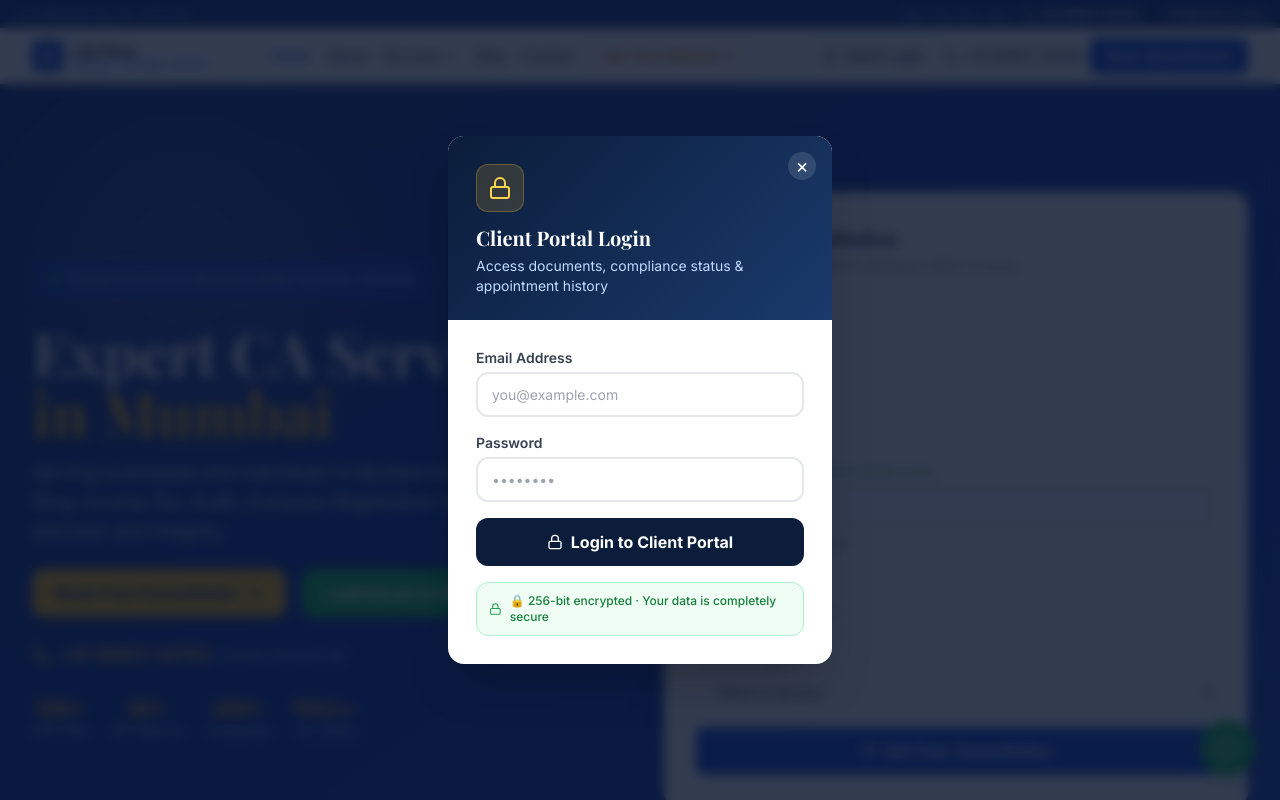
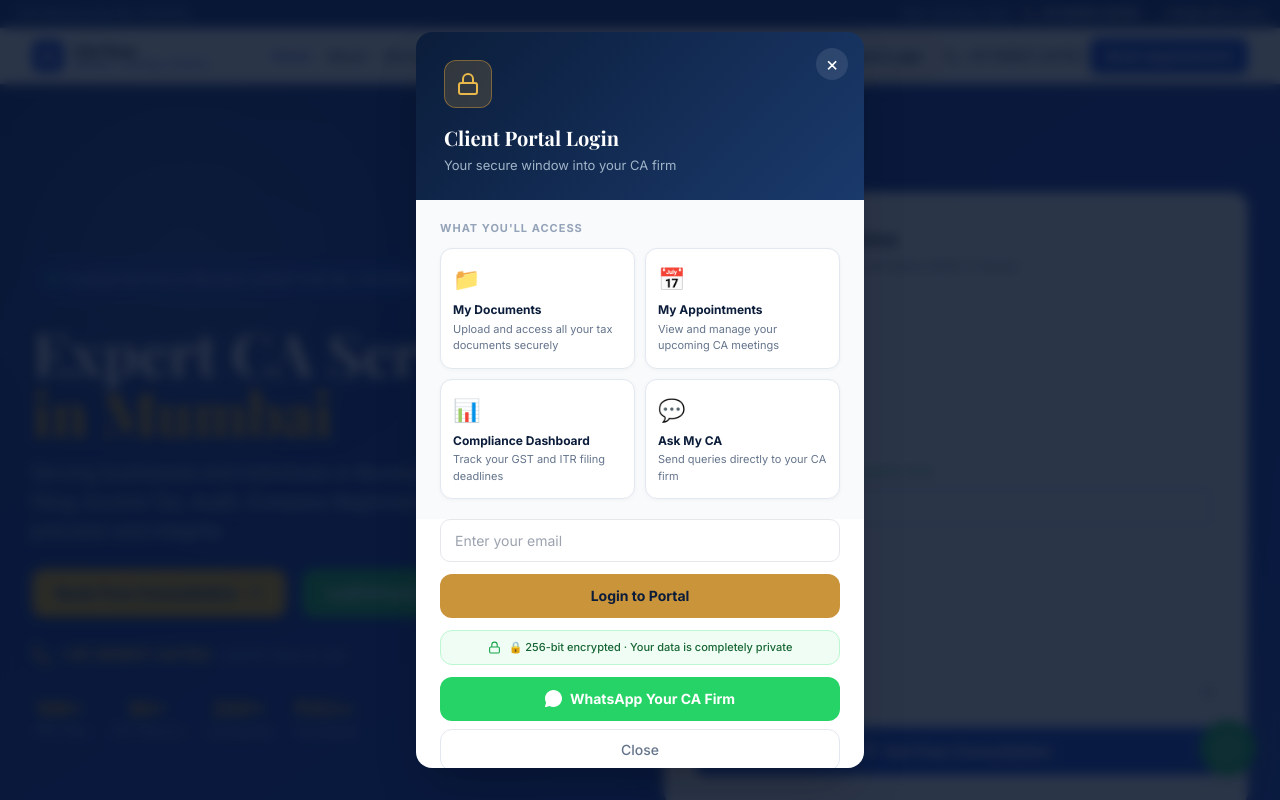
Before and after one commit to DurgasreeChowdhary-butterfly/ca-firm, a React (Create React App) app in the folder frontend/: page / in a window 1280 px wide. Both pictures are taken after a click on the button "Client Login". Shown: the top 800 px of the page. Built offline with nearby package versions, Linux system fonts and the light colour scheme; the HTML template or start-up script is replaced by a standard one.

Commit message:
Add onboard page, demo video, client login modal, nav links

```diff
--- a/frontend/src/components/layout/Navbar.js
+++ b/frontend/src/components/layout/Navbar.js
@@ -8,12 +8,11 @@ const PHONE_TEL     = 'tel:+919080134783';
 const ICAI_NO       = 'XXXXXX';
 const WA_NUMBER     = '919080134783';
 
-// ── Client Login Modal (self-contained, no extra file needed) ────────────────
+// ── Client Login Modal — Portal Preview ─────────────────────────────────────
 function ClientLoginModal({ onClose }) {
-  const [email,    setEmail]    = useState('');
-  const [password, setPassword] = useState('');
-  const [loading,  setLoading]  = useState(false);
-  const [done,     setDone]     = useState(false);
+  const [email,   setEmail]   = useState('');
+  const [loading, setLoading] = useState(false);
+  const [done,    setDone]    = useState(false);
 
   useEffect(() => {
     const esc = (e) => e.key === 'Escape' && onClose();
@@ -25,101 +24,146 @@ function ClientLoginModal({ onClose }) {
   const handleLogin = (e) => {
     e.preventDefault();
     setLoading(true);
-    setTimeout(() => { setLoading(false); setDone(true); }, 900);
+    setTimeout(() => { setLoading(false); setDone(true); }, 800);
   };
+
+  const PORTAL_FEATURES = [
+    { icon: '📁', title: 'My Documents',        desc: 'Upload and access all your tax documents securely' },
+    { icon: '📅', title: 'My Appointments',      desc: 'View and manage your upcoming CA meetings' },
+    { icon: '📊', title: 'Compliance Dashboard', desc: 'Track your GST and ITR filing deadlines' },
+    { icon: '💬', title: 'Ask My CA',            desc: 'Send queries directly to your CA firm' },
+  ];
 
   return (
     <div
       className="fixed inset-0 z-[200] flex items-center justify-center p-4"
-      style={{ background: 'rgba(7,18,41,0.82)', backdropFilter: 'blur(6px)', animation: 'ca-fadeIn 0.2s ease' }}
+      style={{ background: 'rgba(7,18,41,0.85)', backdropFilter: 'blur(6px)', animation: 'ca-fadeIn 0.2s ease' }}
       onClick={(e) => e.target === e.currentTarget && onClose()}
     >
       <style>{`
         @keyframes ca-fadeIn  { from{opacity:0}             to{opacity:1} }
         @keyframes ca-slideUp { from{opacity:0;transform:translateY(20px)} to{opacity:1;transform:translateY(0)} }
-        .ca-modal-input { width:100%; border:2px solid #e5e7eb; border-radius:12px; padding:10px 14px; font-size:14px; transition:border-color .2s,box-shadow .2s; outline:none; }
-        .ca-modal-input:focus { border-color:#1e40af !important; box-shadow:0 0 0 3px rgba(30,64,175,0.1) !important; }
+        .ca-email-input { width:100%; border:1.5px solid #e5e7eb; border-radius:10px; padding:10px 14px; font-size:14px; outline:none; transition:border-color .2s,box-shadow .2s; font-family:inherit; }
+        .ca-email-input:focus { border-color:#C9943A; box-shadow:0 0 0 3px rgba(201,148,58,0.12); }
       `}</style>
 
-      <div className="bg-white rounded-2xl w-full max-w-sm shadow-2xl overflow-hidden"
-        style={{ animation: 'ca-slideUp 0.25s ease' }}>
+      <div className="bg-white rounded-2xl w-full max-w-md shadow-2xl overflow-hidden"
+        style={{ animation: 'ca-slideUp 0.25s ease', maxHeight: '92vh', overflowY: 'auto' }}>
 
-        {/* Header */}
-        <div className="px-7 pt-7 pb-6 relative" style={{ background: 'linear-gradient(135deg,#0b1d3a,#1a3a6c)' }}>
+        {/* ── Header — dark navy ── */}
+        <div className="relative px-7 pt-7 pb-6"
+          style={{ background: 'linear-gradient(135deg, #0b1d3a 0%, #1a3a6c 100%)' }}>
           <button onClick={onClose}
-            className="absolute top-4 right-4 w-7 h-7 rounded-full flex items-center justify-center text-white text-xl transition-colors"
-            style={{ background: 'rgba(255,255,255,0.12)' }}
+            className="absolute top-4 right-4 w-8 h-8 rounded-full flex items-center justify-center text-white text-xl transition-colors"
+            style={{ background: 'rgba(255,255,255,0.1)' }}
             onMouseEnter={e => e.currentTarget.style.background = 'rgba(255,255,255,0.22)'}
-            onMouseLeave={e => e.currentTarget.style.background = 'rgba(255,255,255,0.12)'}
+            onMouseLeave={e => e.currentTarget.style.background = 'rgba(255,255,255,0.1)'}
           >×</button>
-          <div className="w-12 h-12 rounded-xl flex items-center justify-center mb-3"
-            style={{ background: 'rgba(200,151,42,0.2)', border: '1px solid rgba(200,151,42,0.4)' }}>
-            <Lock className="w-6 h-6 text-amber-300" />
+          <div className="w-12 h-12 rounded-xl flex items-center justify-center mb-4"
+            style={{ background: 'rgba(201,148,58,0.2)', border: '1px solid rgba(201,148,58,0.5)' }}>
+            <Lock className="w-6 h-6" style={{ color: '#e8b84b' }} />
           </div>
           <h2 className="text-xl font-bold text-white mb-1" style={{ fontFamily: "'Playfair Display',serif" }}>
             Client Portal Login
           </h2>
-          <p className="text-blue-200 text-sm">Access documents, compliance status &amp; appointment history</p>
+          <p style={{ color: '#a0b4c8', fontSize: '13px' }}>Your secure window into your CA firm</p>
         </div>
 
-        {/* Body */}
-        <div className="p-7">
+        {/* ── Portal Preview Cards ── */}
+        <div className="px-6 pt-5 pb-4" style={{ background: '#f8fafc' }}>
+          <p style={{ fontSize: '11px', fontWeight: 700, color: '#94a3b8', textTransform: 'uppercase', letterSpacing: '1px', marginBottom: '12px' }}>
+            What you'll access
+          </p>
+          <div style={{ display: 'grid', gridTemplateColumns: '1fr 1fr', gap: '10px', marginBottom: '4px' }}>
+            {PORTAL_FEATURES.map(({ icon, title, desc }) => (
+              <div key={title} style={{
+                background: '#fff', borderRadius: '12px', padding: '14px 12px',
+                border: '1px solid #e2e8f0',
+                boxShadow: '0 1px 4px rgba(0,0,0,0.04)',
+              }}>
+                <div style={{ fontSize: '22px', marginBottom: '6px' }}>{icon}</div>
+                <p style={{ fontSize: '12px', fontWeight: 700, color: '#0b1d3a', marginBottom: '3px', lineHeight: 1.3 }}>{title}</p>
+                <p style={{ fontSize: '11px', color: '#64748b', lineHeight: 1.5 }}>{desc}</p>
+              </div>
+            ))}
+          </div>
+        </div>
+
+        {/* ── Login form / done state ── */}
+        <div className="px-6 pb-6">
           {!done ? (
-            <form onSubmit={handleLogin} className="space-y-4">
+            <form onSubmit={handleLogin} className="space-y-3">
               <div>
-                <label className="block text-sm font-semibold text-gray-700 mb-1">Email Address</label>
-                <input type="email" value={email} onChange={e => setEmail(e.target.value)}
-                  placeholder="you@example.com" required className="ca-modal-input" />
+                <input
+                  type="email"
+                  value={email}
+                  onChange={e => setEmail(e.target.value)}
+                  placeholder="Enter your email"
+                  required
+                  className="ca-email-input"
+                />
               </div>
-              <div>
-                <label className="block text-sm font-semibold text-gray-700 mb-1">Password</label>
-                <input type="password" value={password} onChange={e => setPassword(e.target.value)}
-                  placeholder="••••••••" required className="ca-modal-input" />
-              </div>
-
               <button type="submit" disabled={loading}
-                className="w-full text-white font-bold py-3 rounded-xl flex items-center justify-center gap-2 transition-all"
-                style={{ background: loading ? '#1e3a8a' : '#0b1d3a', opacity: loading ? 0.75 : 1, cursor: loading ? 'not-allowed' : 'pointer' }}>
+                className="w-full font-bold py-3 rounded-xl flex items-center justify-center gap-2 transition-all text-sm"
+                style={{
+                  background: loading ? '#b8842a' : '#C9943A',
+                  color: '#0b1d3a',
+                  cursor: loading ? 'not-allowed' : 'pointer',
+                  border: 'none',
+                }}
+              >
                 {loading
-                  ? <><div className="w-4 h-4 border-2 border-white/30 border-t-white rounded-full animate-spin" /> Logging in...</>
-                  : <><Lock className="w-4 h-4" /> Login to Client Portal</>
+                  ? <><div className="w-4 h-4 border-2 rounded-full animate-spin" style={{ borderColor: 'rgba(11,29,58,0.3)', borderTopColor: '#0b1d3a' }} /> Checking...</>
+                  : <>Login to Portal</>
                 }
               </button>
-
-              {/* Trust badge */}
-              <div className="flex items-center justify-center gap-2 rounded-xl py-2.5 px-3"
-                style={{ background: '#f0fdf4', border: '1px solid #a7f3d0' }}>
-                <svg className="w-3.5 h-3.5 text-green-600" viewBox="0 0 24 24" fill="none" stroke="currentColor" strokeWidth="2">
+              {/* Lock badge */}
+              <div className="flex items-center justify-center gap-2 py-2 px-3 rounded-xl"
+                style={{ background: '#f0fdf4', border: '1px solid #bbf7d0' }}>
+                <svg className="flex-shrink-0" width="13" height="13" viewBox="0 0 24 24" fill="none" stroke="#16a34a" strokeWidth="2">
                   <rect x="3" y="11" width="18" height="11" rx="2"/><path d="M7 11V7a5 5 0 0110 0v4"/>
                 </svg>
-                <span className="text-green-700 text-xs font-medium">🔒 256-bit encrypted · Your data is completely secure</span>
+                <span style={{ fontSize: '11px', color: '#166534', fontWeight: 500 }}>
+                  🔒 256-bit encrypted · Your data is completely private
+                </span>
               </div>
             </form>
           ) : (
-            <div className="text-center py-2">
-              <div className="w-14 h-14 rounded-full flex items-center justify-center mx-auto mb-4 text-2xl"
-                style={{ background: '#fef9ec', border: '2px solid #fcd34d' }}>🏛️</div>
-              <h3 className="font-bold text-gray-900 text-lg mb-2" style={{ fontFamily: "'Playfair Display',serif" }}>
-                Portal Coming Soon
-              </h3>
-              <p className="text-gray-500 text-sm leading-relaxed mb-5">
-                Client portal is being set up. Your CA firm will share your login details shortly via WhatsApp and email.
-              </p>
-              <a href={`https://wa.me/${WA_NUMBER}?text=Hi%2C%20I%20need%20help%20with%20the%20client%20portal%20login.`}
-                target="_blank" rel="noopener noreferrer"
-                className="w-full flex items-center justify-center gap-2 text-white font-bold py-2.5 rounded-xl text-sm transition-all mb-3"
-                style={{ background: '#25D366' }}>
-                <svg className="w-4 h-4" viewBox="0 0 24 24" fill="currentColor">
-                  <path d="M17.472 14.382c-.297-.149-1.758-.867-2.03-.967-.273-.099-.471-.148-.67.15-.197.297-.767.966-.94 1.164-.173.199-.347.223-.644.075-.297-.15-1.255-.463-2.39-1.475-.883-.788-1.48-1.761-1.653-2.059-.173-.297-.018-.458.13-.606.134-.133.298-.347.446-.52.149-.174.198-.298.298-.497.099-.198.05-.371-.025-.52-.075-.149-.669-1.612-.916-2.207-.242-.579-.487-.5-.669-.51-.173-.008-.371-.01-.57-.01-.198 0-.52.074-.792.372-.272.297-1.04 1.016-1.04 2.479 0 1.462 1.065 2.875 1.213 3.074.149.198 2.096 3.2 5.077 4.487.709.306 1.262.489 1.694.625.712.227 1.36.195 1.871.118.571-.085 1.758-.719 2.006-1.413.248-.694.248-1.289.173-1.413-.074-.124-.272-.198-.57-.347zM12 0C5.373 0 0 5.373 0 12c0 2.115.554 4.1 1.524 5.82L.057 23.27a.75.75 0 00.914.914l5.473-1.453A11.942 11.942 0 0012 24c6.627 0 12-5.373 12-12S18.627 0 12 0z"/>
-                </svg>
-                WhatsApp Your CA
-              </a>
-              <button onClick={onClose}
-                className="w-full border-2 border-gray-200 text-gray-600 font-medium py-2.5 rounded-xl text-sm hover:bg-gray-50 transition-colors">
-                Close
-              </button>
+            <div>
+              <div className="rounded-xl p-4 mb-4 text-sm leading-relaxed"
+                style={{ background: '#fef9ec', border: '1px solid #fcd34d', color: '#92400e' }}>
+                Your CA firm will share your portal access via WhatsApp. Contact them directly to get started.
+              </div>
+              <div className="flex items-center justify-center gap-2 py-2 px-3 rounded-xl mb-3"
+                style={{ background: '#f0fdf4', border: '1px solid #bbf7d0' }}>
+                <span style={{ fontSize: '11px', color: '#166534', fontWeight: 500 }}>
+                  🔒 256-bit encrypted · Your data is completely private
+                </span>
+              </div>
             </div>
           )}
+
+          {/* ── WhatsApp + Close ── */}
+          <a href={`https://wa.me/${WA_NUMBER}?text=Hi%2C%20I%20need%20access%20to%20the%20client%20portal.`}
+            target="_blank" rel="noopener noreferrer"
+            className="w-full flex items-center justify-center gap-2 text-white font-bold py-3 rounded-xl text-sm transition-all mt-3"
+            style={{ background: '#25D366', textDecoration: 'none', display: 'flex' }}
+            onMouseEnter={e => e.currentTarget.style.background = '#1ebe5c'}
+            onMouseLeave={e => e.currentTarget.style.background = '#25D366'}
+          >
+            <svg width="17" height="17" viewBox="0 0 24 24" fill="currentColor">
+              <path d="M17.472 14.382c-.297-.149-1.758-.867-2.03-.967-.273-.099-.471-.148-.67.15-.197.297-.767.966-.94 1.164-.173.199-.347.223-.644.075-.297-.15-1.255-.463-2.39-1.475-.883-.788-1.48-1.761-1.653-2.059-.173-.297-.018-.458.13-.606.134-.133.298-.347.446-.52.149-.174.198-.298.298-.497.099-.198.05-.371-.025-.52-.075-.149-.669-1.612-.916-2.207-.242-.579-.487-.5-.669-.51-.173-.008-.371-.01-.57-.01-.198 0-.52.074-.792.372-.272.297-1.04 1.016-1.04 2.479 0 1.462 1.065 2.875 1.213 3.074.149.198 2.096 3.2 5.077 4.487.709.306 1.262.489 1.694.625.712.227 1.36.195 1.871.118.571-.085 1.758-.719 2.006-1.413.248-.694.248-1.289.173-1.413-.074-.124-.272-.198-.57-.347zM12 0C5.373 0 0 5.373 0 12c0 2.115.554 4.1 1.524 5.82L.057 23.27a.75.75 0 00.914.914l5.473-1.453A11.942 11.942 0 0012 24c6.627 0 12-5.373 12-12S18.627 0 12 0z"/>
+            </svg>
+            WhatsApp Your CA Firm
+          </a>
+          <button onClick={onClose}
+            className="w-full font-medium py-2.5 rounded-xl text-sm transition-colors mt-2"
+            style={{ background: 'none', border: '1.5px solid #e2e8f0', color: '#64748b', cursor: 'pointer' }}
+            onMouseEnter={e => e.currentTarget.style.background = '#f8fafc'}
+            onMouseLeave={e => e.currentTarget.style.background = 'none'}
+          >
+            Close
+          </button>
         </div>
       </div>
     </div>
@@ -236,7 +280,11 @@ export default function Navbar() {
           <div className="hidden lg:flex items-center gap-2">
             {/* ── Client Login button ── */}
             <button onClick={() => setLoginOpen(true)}
-              className="flex items-center gap-1.5 text-sm font-semibold text-gray-700 hover:text-blue-700 px-3 py-2 rounded-lg border border-gray-200 hover:border-blue-300 hover:bg-blue-50 transition-all">
+              className="flex items-center gap-1.5 text-sm font-semibold px-3 py-2 rounded-lg transition-all"
+              style={{ background: '#fff', color: '#0D1B2A', border: '1.5px solid #C9943A' }}
+              onMouseEnter={e => { e.currentTarget.style.background = '#C9943A'; e.currentTarget.style.color = '#0D1B2A'; }}
+              onMouseLeave={e => { e.currentTarget.style.background = '#fff'; e.currentTarget.style.color = '#0D1B2A'; }}
+            >
               <Lock className="w-3.5 h-3.5" /> Client Login
             </button>
             <a href={PHONE_TEL} className="flex items-center gap-1.5 text-sm text-gray-600 hover:text-blue-700 transition-colors">
@@ -279,7 +327,11 @@ export default function Navbar() {
               </a>
               <div className="pt-3 border-t border-gray-100 mt-2 space-y-2">
                 <button onClick={() => { setMenuOpen(false); setLoginOpen(true); }}
-                  className="w-full flex items-center justify-center gap-2 border-2 border-blue-200 text-blue-700 font-semibold py-3 rounded-xl text-sm hover:bg-blue-50 transition-colors">
+                  className="w-full flex items-center justify-center gap-2 font-semibold py-3 rounded-xl text-sm transition-all"
+                  style={{ background: '#fff', color: '#0D1B2A', border: '1.5px solid #C9943A' }}
+                  onMouseEnter={e => { e.currentTarget.style.background = '#C9943A'; }}
+                  onMouseLeave={e => { e.currentTarget.style.background = '#fff'; }}
+                >
                   <Lock className="w-4 h-4" /> Client Login
                 </button>
                 <a href={PHONE_TEL}
```
Also changed, not shown: frontend/public/onboard.html (+11 -19 lines).
